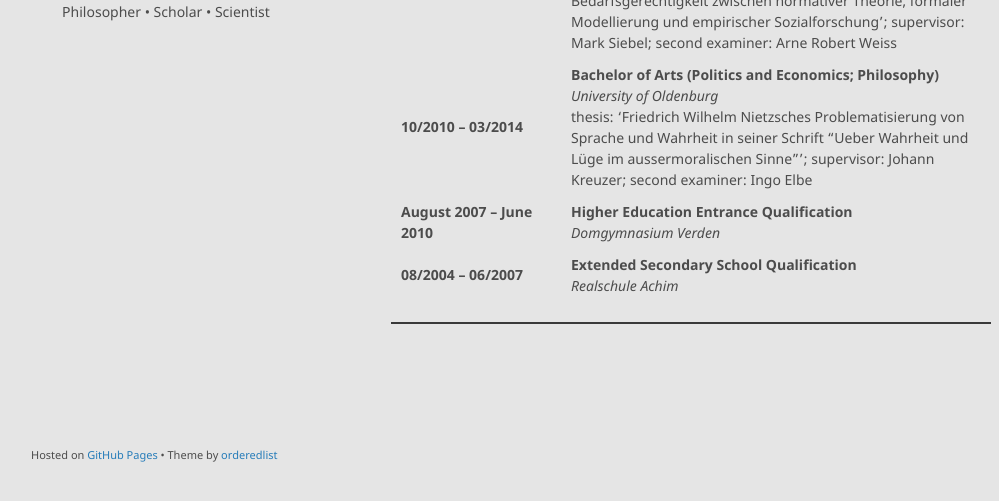
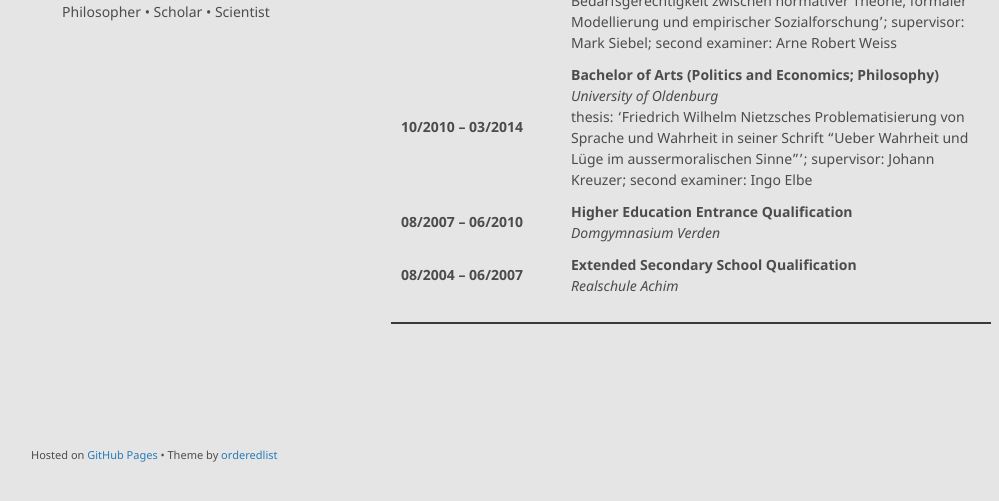
Before and after one commit to alephmembeth/alephmembeth.github.io, a Jekyll site: the page built from education.md, in a window 1280 px wide, cut to the strip 366-867 px from the top of the page. Shown: the whole strip, without its empty margins (129-1128 px from the left). Built offline with Jekyll 4.4.1, drawn with Linux system fonts in a browser that asks for light colours; our own code applies the rules of GitHub Pages for plain Markdown files.

Commit message:
Update education.md

```diff
--- a/education.md
+++ b/education.md
@@ -37,7 +37,7 @@ layout: default
    </tr>
    <tr>
       <td>
-         <b>August 2007 – June 2010</b>
+         <b>08/2007 – 06/2010</b>
       </td>
       <td>
          <b>Higher Education Entrance Qualification</b><br>
```
